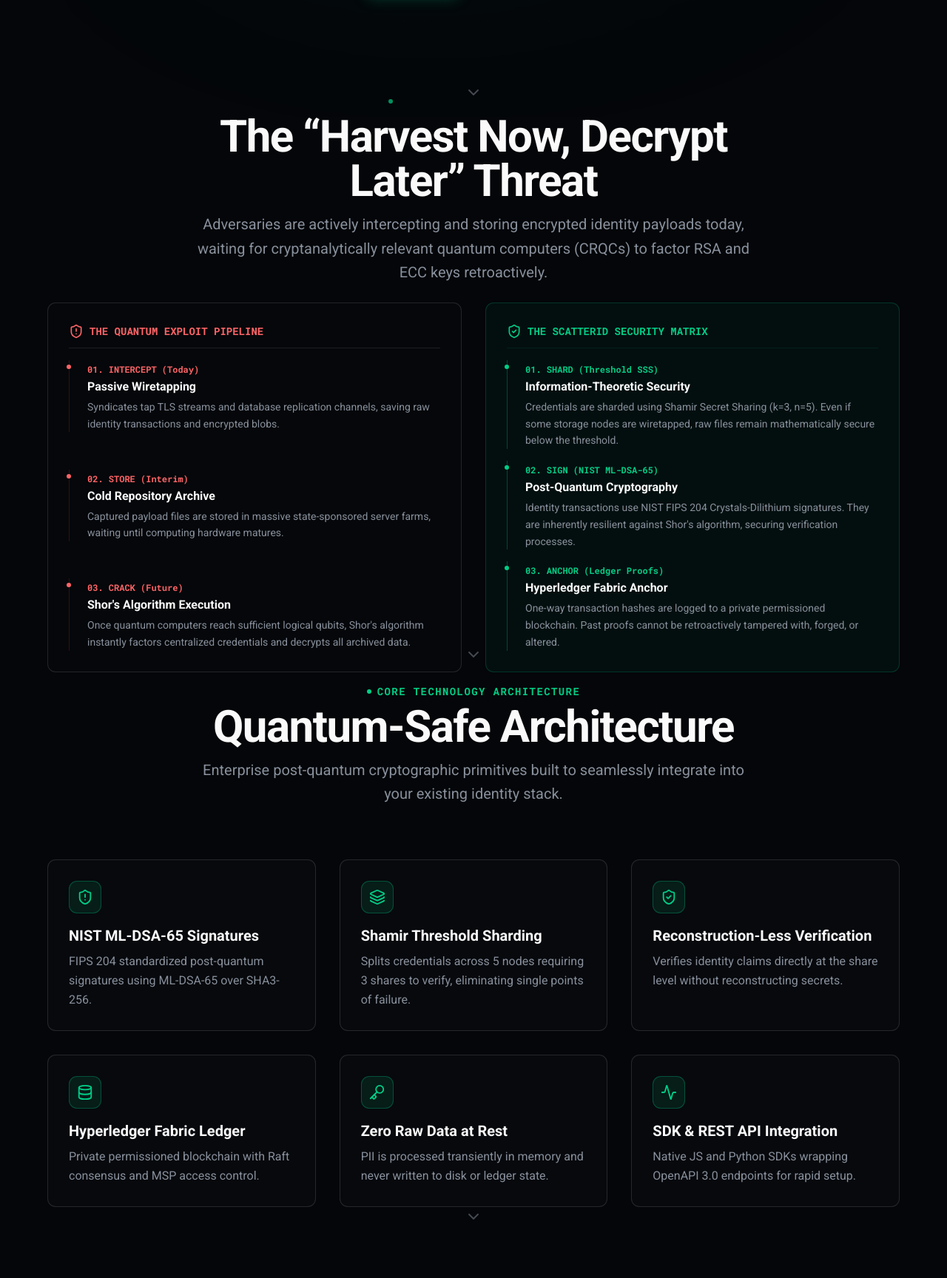
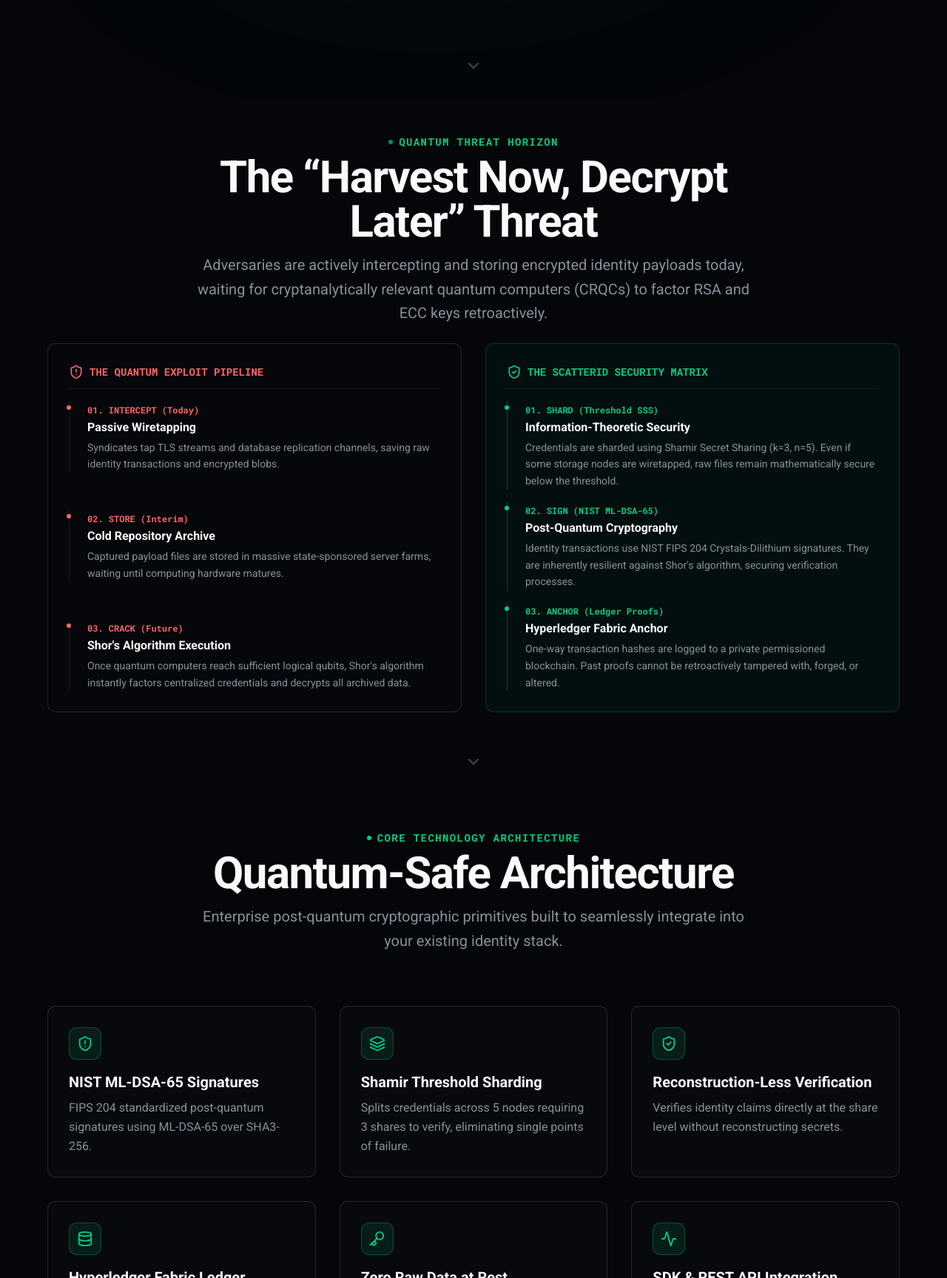
Before and after one commit to 0x4rc4n3/MVP, a Next.js app: page / in a window 1280 px wide. Shown: the part 667-2395 px from the top of the page at 74% size. Built offline with nearby package versions, Linux system fonts and the light colour scheme; no server answers.

Commit message:
fix: resolve vh overflow cutting off scroll arrows

```diff
--- a/components/landing/code-sample.tsx
+++ b/components/landing/code-sample.tsx
@@ -115,9 +115,9 @@ export function DeveloperIntegration() {
   }
 
   return (
-    <section id="integration" className="bg-background flex flex-col justify-between scroll-mt-[64px]">
-      {/* 90vh Body container - fully centered content */}
-      <div className="mx-auto max-w-7xl px-6 sm:px-10 lg:px-16 my-auto w-full flex flex-col justify-center space-y-6 h-[90vh] min-h-[90vh] py-2">
+    <section id="integration" className="bg-background flex flex-col justify-between scroll-mt-[64px] min-h-[calc(100vh-64px)]">
+      {/* Body container - fully centered content */}
+      <div className="mx-auto max-w-7xl px-6 sm:px-10 lg:px-16 my-auto w-full flex-1 flex flex-col justify-center space-y-6 py-12">
         {/* Section header */}
         <div className="text-center max-w-3xl mx-auto mb-4">
           <p className="font-mono text-sm uppercase tracking-widest text-primary font-semibold flex items-center justify-center gap-2">
@@ -138,8 +138,8 @@ export function DeveloperIntegration() {
         </div>
       </div>
 
-      {/* 5vh Bottom dynamic scroll button container */}
-      <div className="h-[5vh] min-h-[5vh] flex items-center justify-center relative z-20">
+      {/* Bottom dynamic scroll button container */}
+      <div className="h-16 shrink-0 flex items-center justify-center relative z-20">
         <a
           href="#pricing"
           onClick={handleClick}
--- a/components/landing/cta.tsx
+++ b/components/landing/cta.tsx
@@ -12,11 +12,11 @@ export function CTA() {
   return (
     <>
       {/*
-        The final section body occupies exactly 90vh (no scroll down arrow container below it).
-        We center the CTA card within this 90vh window.
+        The final section body occupies exactly min-h-[calc(100vh-64px)].
+        We center the CTA card within this window.
       */}
-      <section id="roadmap" className="bg-background flex flex-col justify-center scroll-mt-[64px] h-[90vh] min-h-[90vh]">
-        <div className="mx-auto max-w-7xl px-6 sm:px-10 lg:px-16 w-full py-2 my-auto">
+      <section id="roadmap" className="bg-background flex flex-col justify-center scroll-mt-[64px] min-h-[calc(100vh-64px)]">
+        <div className="mx-auto max-w-7xl px-6 sm:px-10 lg:px-16 w-full flex-1 flex flex-col justify-center py-12">
           <div className="relative overflow-hidden rounded-2xl border border-primary/40 bg-card p-8 sm:p-12 md:p-16 text-center text-foreground shadow-[0_0_50px_rgba(16,185,129,0.15)]">
             {/* Subtle grid accent */}
             <div
--- a/components/landing/features.tsx
+++ b/components/landing/features.tsx
@@ -65,9 +65,9 @@ export function Features() {
   }
 
   return (
-    <section id="tech" className="bg-background flex flex-col justify-between scroll-mt-[64px]">
-      {/* 90vh Body container - fully centered content */}
-      <div className="mx-auto max-w-7xl px-6 sm:px-10 lg:px-16 w-full flex flex-col justify-center space-y-6 h-[90vh] min-h-[90vh] py-2">
+    <section id="tech" className="bg-background flex flex-col justify-between scroll-mt-[64px] min-h-[calc(100vh-64px)]">
+      {/* Body container - fully centered content */}
+      <div className="mx-auto max-w-7xl px-6 sm:px-10 lg:px-16 w-full flex-1 flex flex-col justify-center space-y-6 py-12">
         {/* Section header */}
         <div className="text-center max-w-3xl mx-auto">
           <p className="font-mono text-sm uppercase tracking-widest text-primary font-semibold flex items-center justify-center gap-2">
@@ -103,8 +103,8 @@ export function Features() {
         </div>
       </div>
 
-      {/* 5vh Bottom dynamic scroll button container */}
-      <div className="h-[5vh] min-h-[5vh] flex items-center justify-center relative z-20">
+      {/* Bottom dynamic scroll button container */}
+      <div className="h-16 shrink-0 flex items-center justify-center relative z-20">
         <a
           href="#integration"
           onClick={handleClick}
--- a/components/landing/hero.tsx
+++ b/components/landing/hero.tsx
@@ -32,7 +32,7 @@ export function Hero() {
 
   return (
     <>
-      <section id="top" className="relative overflow-hidden bg-background flex flex-col justify-between scroll-mt-[64px]">
+      <section id="top" className="relative overflow-hidden bg-background flex flex-col justify-between scroll-mt-[64px] min-h-[calc(100vh-64px)]">
         {/* Fine, subtle tech grid dot matrix backdrop */}
         <div
           aria-hidden="true"
@@ -76,8 +76,8 @@ export function Hero() {
           <circle cx="950" cy="550" r="10" fill="url(#dotGlow)" className="animate-pulse" style={{ animationDuration: "5.5s" }} />
         </svg>
 
-        {/* 90vh Body container - fully centered content */}
-        <div className="relative mx-auto max-w-7xl px-6 sm:px-10 lg:px-16 w-full text-center flex flex-col items-center justify-center space-y-6 h-[90vh] min-h-[90vh]">
+        {/* Body container - fully centered content */}
+        <div className="relative mx-auto max-w-7xl px-6 sm:px-10 lg:px-16 w-full text-center flex-1 flex flex-col items-center justify-center space-y-6 py-12">
           <div>
             <a
               href="#problem"
@@ -127,8 +127,8 @@ export function Hero() {
           </div>
         </div>
 
-        {/* 5vh Bottom dynamic scroll button container */}
-        <div className="h-[5vh] min-h-[5vh] flex items-center justify-center relative z-20">
+        {/* Bottom dynamic scroll button container */}
+        <div className="h-16 shrink-0 flex items-center justify-center relative z-20">
           <a
             href="#problem"
             onClick={handleClick}
--- a/components/landing/pricing.tsx
+++ b/components/landing/pricing.tsx
@@ -94,9 +94,9 @@ export function Pricing() {
 
   return (
     <>
-      <section id="pricing" className="bg-background flex flex-col justify-between scroll-mt-[64px]">
-        {/* 90vh Body container - fully centered content */}
-        <div className="mx-auto max-w-7xl px-6 sm:px-10 lg:px-16 w-full flex flex-col justify-center space-y-6 h-[90vh] min-h-[90vh] py-2">
+      <section id="pricing" className="bg-background flex flex-col justify-between scroll-mt-[64px] min-h-[calc(100vh-64px)]">
+        {/* Body container - fully centered content */}
+        <div className="mx-auto max-w-7xl px-6 sm:px-10 lg:px-16 w-full flex-1 flex flex-col justify-center space-y-6 py-12">
           <div className="text-center max-w-3xl mx-auto">
             <p className="font-mono text-sm uppercase tracking-widest text-primary font-semibold flex items-center justify-center gap-2">
               <span className="h-1.5 w-1.5 rounded-full bg-primary" />
@@ -178,8 +178,8 @@ export function Pricing() {
           </div>
         </div>
 
-        {/* 5vh Bottom dynamic scroll button container */}
-        <div className="h-[5vh] min-h-[5vh] flex items-center justify-center relative z-20">
+        {/* Bottom dynamic scroll button container */}
+        <div className="h-16 shrink-0 flex items-center justify-center relative z-20">
           <a
             href="#roadmap"
             onClick={handleClick}
--- a/components/landing/threat-model.tsx
+++ b/components/landing/threat-model.tsx
@@ -32,9 +32,9 @@ export function ThreatModel() {
   }
 
   return (
-    <section id="problem" className="bg-background flex flex-col justify-between scroll-mt-[64px]">
-      {/* 90vh Body container - fully centered content */}
-      <div className="mx-auto max-w-7xl px-6 sm:px-10 lg:px-16 w-full flex flex-col justify-center space-y-6 h-[90vh] min-h-[90vh] py-2">
+    <section id="problem" className="bg-background flex flex-col justify-between scroll-mt-[64px] min-h-[calc(100vh-64px)]">
+      {/* Body container - fully centered content */}
+      <div className="mx-auto max-w-7xl px-6 sm:px-10 lg:px-16 w-full flex-1 flex flex-col justify-center space-y-6 py-12">
         {/* Section Header */}
         <div className="text-center max-w-3xl mx-auto">
           <p className="font-mono text-sm uppercase tracking-widest text-primary font-semibold flex items-center justify-center gap-2">
@@ -127,8 +127,8 @@ export function ThreatModel() {
         </div>
       </div>
 
-      {/* 5vh Bottom dynamic scroll button container */}
-      <div className="h-[5vh] min-h-[5vh] flex items-center justify-center relative z-20">
+      {/* Bottom dynamic scroll button container */}
+      <div className="h-16 shrink-0 flex items-center justify-center relative z-20">
         <a
           href="#tech"
           onClick={handleClick}
```
